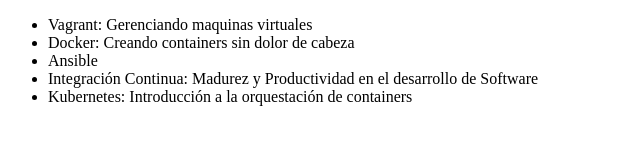
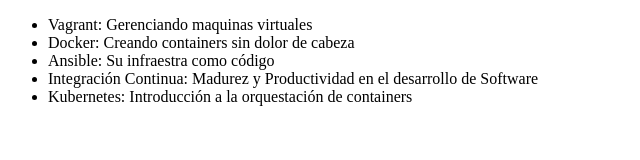
Before and after one commit to Matu570/alura-git, a plain HTML site: page index.html in a window 1280 px wide. Shown: the whole page, without its empty margins (0-640 px from the left). Drawn offline with Linux system fonts and the light colour scheme.

Commit message:
modificando el nombre del curso de Ansible

```diff
--- a/index.html
+++ b/index.html
@@ -10,7 +10,7 @@
     <ul>
         <li>Vagrant: Gerenciando maquinas virtuales</li>
         <li>Docker: Creando containers sin dolor de cabeza</li>
-        <li>Ansible</li>
+        <li>Ansible: Su infraestra como código</li>
         <li>Integración Continua: Madurez y Productividad en el desarrollo de Software</li>
         <li>Kubernetes: Introducción a la orquestación de containers</li>
     </ul>
```
